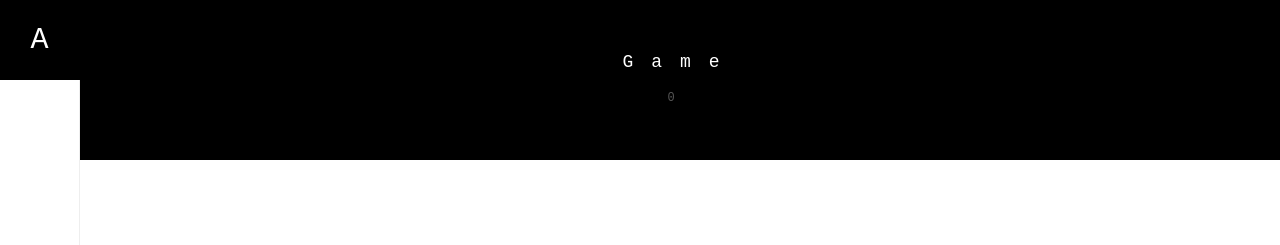
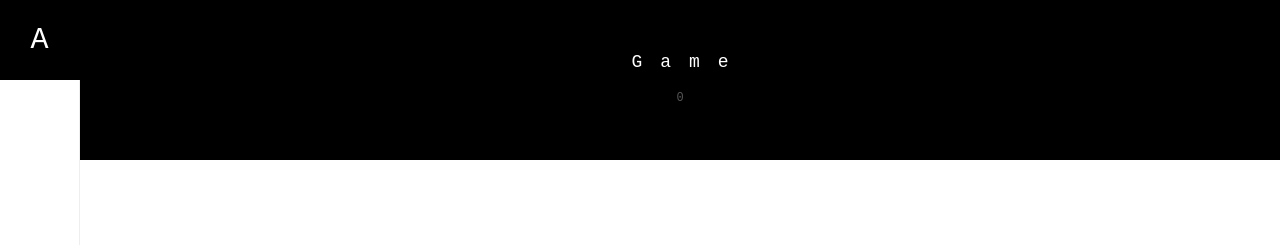
Before and after one commit to aproid/aproid.github.io, a Jekyll site: the page built from _category/Game.md, in a window 1280 px wide. Shown: the top 245 px of the page. Built offline with Jekyll 4.4.1, drawn with Linux system fonts in a browser that asks for light colours; nearby versions of some CDN libraries; some web fonts are replaced; comment, search, counter and statistics services are not loaded.

Commit message:
Fix Layout

```diff
--- a/_sass/partials/layout/_article.scss
+++ b/_sass/partials/layout/_article.scss
@@ -130,7 +130,7 @@
 
 @include down($responsive-tablet) {
 	.article {
-		padding: 0 space(.75) space(.75);
+		padding: 0 space(.5) space(.5);
 	}
 }
 
--- a/_sass/partials/layout/_content.scss
+++ b/_sass/partials/layout/_content.scss
@@ -15,6 +15,7 @@
         color: #FFF;
         line-height: rem($content-category-font-size * 2);
         letter-spacing: rem($content-category-font-size);
+        text-indent: rem($content-category-font-size);
         font-size: rem($content-category-font-size);
 
         &-text {
--- a/_sass/partials/layout/_header.scss
+++ b/_sass/partials/layout/_header.scss
@@ -130,6 +130,7 @@
 
 @include down($responsive-tablet) {
     .hdr {
+        flex-direction: row;
         border-right: 0;
         width: 100vw;
         height: space(.75);
@@ -148,6 +149,7 @@
         }
 
         &-toggle {
+            flex: 0 0 auto;
             margin-left: auto;
             padding-bottom: 0;
             width: space(.75);
```
